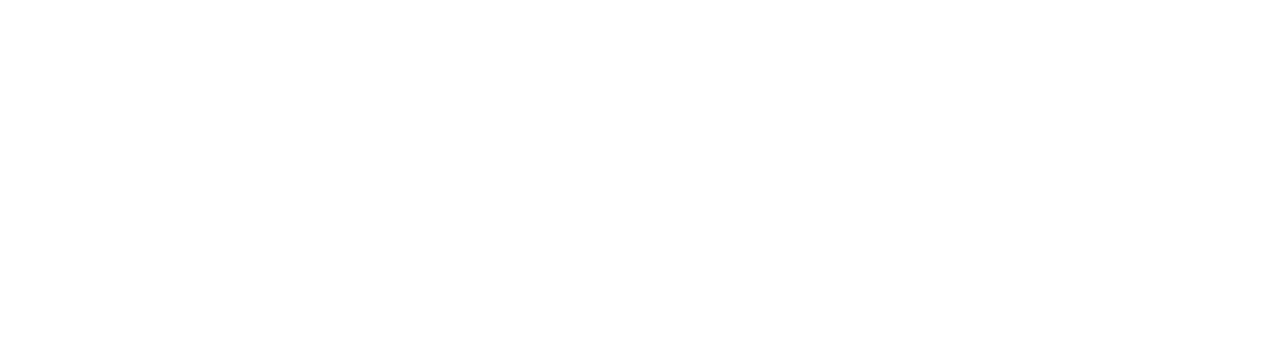
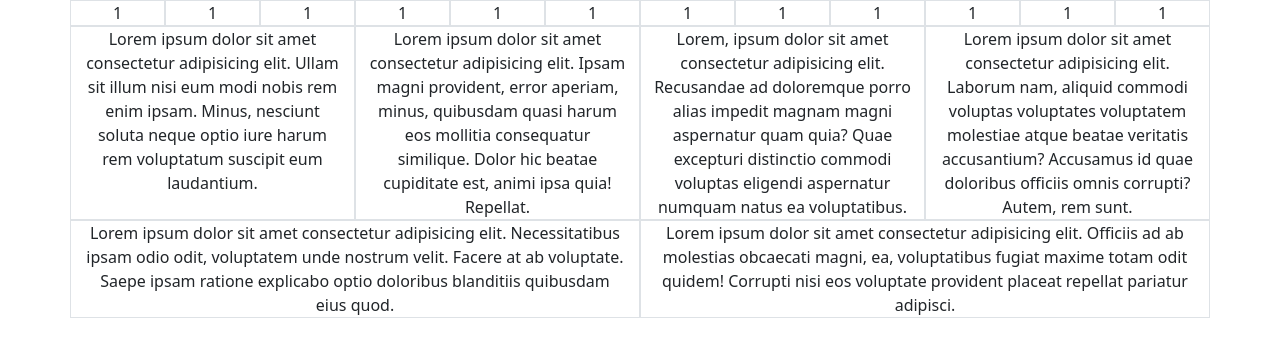
Before and after one commit to GeovanniVera/BoostrapPractica, a plain HTML site: page index.html in a window 1280 px wide. Drawn offline with nearby package versions, Linux system fonts and the light colour scheme.

Commit message:
Sistema de Columnas Boostrap (Flex)

```diff
--- a/index.html
+++ b/index.html
@@ -1,12 +1,49 @@
 <!DOCTYPE html>
 <html lang="en">
+
 <head>
     <meta charset="UTF-8">
     <meta name="viewport" content="width=device-width, initial-scale=1.0">
-    <title>Boostrap</title>
-    <link rel="stylesheet" href="css/styles.css">
+    <title>Boostrap 5</title>
+    <link href="https://cdn.jsdelivr.net/npm/bootstrap@5.3.3/dist/css/bootstrap.min.css" rel="stylesheet"
+        integrity="sha384-QWTKZyjpPEjISv5WaRU9OFeRpok6YctnYmDr5pNlyT2bRjXh0JMhjY6hW+ALEwIH" crossorigin="anonymous">
 </head>
+
 <body>
+    <div class="container text-center">
+        <div class="row">
+            <div class="col-1 border">1</div>
+            <div class="col-1 border">1</div>
+            <div class="col-1 border">1</div>
+            <div class="col-1 border">1</div>
+            <div class="col-1 border">1</div>
+            <div class="col-1 border">1</div>
+            <div class="col-1 border">1</div>
+            <div class="col-1 border">1</div>
+            <div class="col-1 border">1</div>
+            <div class="col-1 border">1</div>
+            <div class="col-1 border">1</div>
+            <div class="col-1 border">1</div>
+        </div>
+        <div class="row">
+            <div class="col-3 border">Lorem ipsum dolor sit amet consectetur adipisicing elit. Ullam sit illum nisi eum
+                modi nobis rem enim ipsam. Minus, nesciunt soluta neque optio iure harum rem voluptatum suscipit eum
+                laudantium.</div>
+            <div class="col-3 border">Lorem ipsum dolor sit amet consectetur adipisicing elit. Ipsam magni provident,
+                error aperiam, minus, quibusdam quasi harum eos mollitia consequatur similique. Dolor hic beatae
+                cupiditate est, animi ipsa quia! Repellat.</div>
+            <div class="col-3 border">Lorem, ipsum dolor sit amet consectetur adipisicing elit. Recusandae ad doloremque
+                porro alias impedit magnam magni aspernatur quam quia? Quae excepturi distinctio commodi voluptas
+                eligendi aspernatur numquam natus ea voluptatibus.</div>
+            <div class="col-3 border">Lorem ipsum dolor sit amet consectetur adipisicing elit. Laborum nam, aliquid
+                commodi voluptas voluptates voluptatem molestiae atque beatae veritatis accusantium? Accusamus id quae
+                doloribus officiis omnis corrupti? Autem, rem sunt.</div>
+        </div>
+        <div class="row">
+            <div class="col-6 border">Lorem ipsum dolor sit amet consectetur adipisicing elit. Necessitatibus ipsam odio odit, voluptatem unde nostrum velit. Facere at ab voluptate. Saepe ipsam ratione explicabo optio doloribus blanditiis quibusdam eius quod.</div>
+            <div class="col-6 border">Lorem ipsum dolor sit amet consectetur adipisicing elit. Officiis ad ab molestias obcaecati magni, ea, voluptatibus fugiat maxime totam odit quidem! Corrupti nisi eos voluptate provident placeat repellat pariatur adipisci.</div>
+        </div>
+    </div>
+</body>
 
-</body>
 </html>
```
